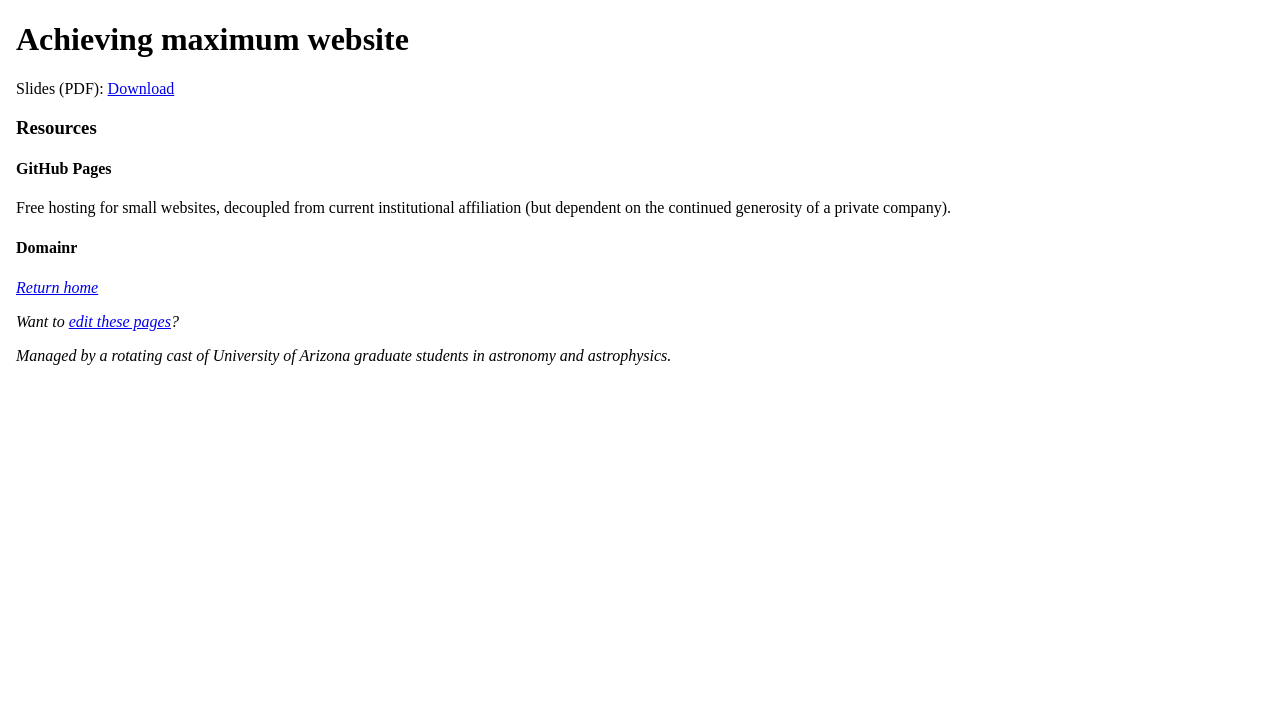
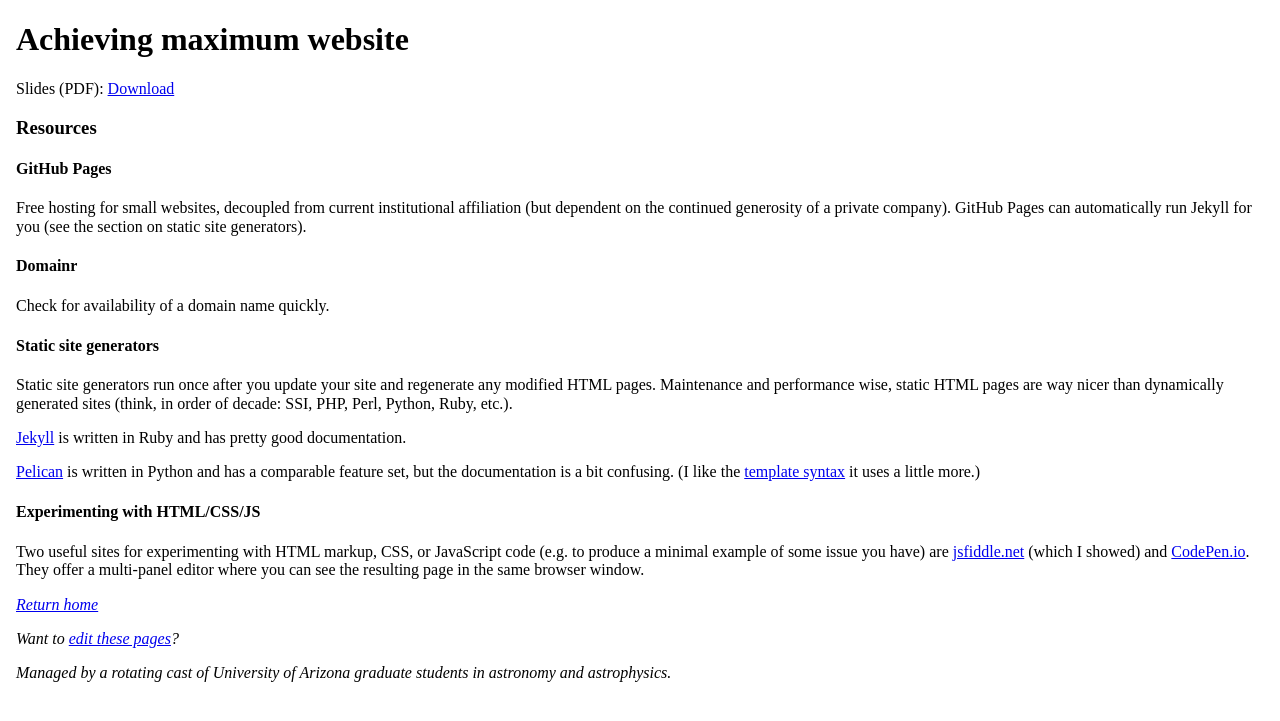
Before and after one commit to ua-astro-grads/ua-astro-grads.github.io, a Jekyll site: the page built from _posts/2017-09-13-achieving-maximum-website.md, in a window 1280 px wide. Shown: the top 721 px of the page. Built offline with Jekyll 4.4.1, drawn with Linux system fonts in a browser that asks for light colours; our own code applies the rules of GitHub Pages for plain Markdown files.

Commit message:
Update website post

```diff
--- a/_posts/2017-09-13-achieving-maximum-website.md
+++ b/_posts/2017-09-13-achieving-maximum-website.md
@@ -9,6 +9,20 @@ Slides (PDF): [Download](/downloads/2017-18/achieving-maximum-website.pdf)
 
 ####  GitHub Pages
 
-Free hosting for small websites, decoupled from current institutional affiliation (but dependent on the continued generosity of a private company).
+Free hosting for small websites, decoupled from current institutional affiliation (but dependent on the continued generosity of a private company). GitHub Pages can automatically run Jekyll for you (see the section on static site generators).
 
 #### Domainr
+
+Check for availability of a domain name quickly.
+
+#### Static site generators
+
+Static site generators run once after you update your site and regenerate any modified HTML pages. Maintenance and performance wise, static HTML pages are way nicer than dynamically generated sites (think, in order of decade: SSI, PHP, Perl, Python, Ruby, etc.).
+
+[Jekyll](http://jekyllrb.com) is written in Ruby and has pretty good documentation.
+
+[Pelican](http://getpelican.com) is written in Python and has a comparable feature set, but the documentation is a bit confusing. (I like the [template syntax](http://jinja.pocoo.org) it uses a little more.)
+
+#### Experimenting with HTML/CSS/JS
+
+Two useful sites for experimenting with HTML markup, CSS, or JavaScript code (e.g. to produce a minimal example of some issue you have) are [jsfiddle.net](http://jsfiddle.net) (which I showed) and [CodePen.io](http://codepen.io). They offer a multi-panel editor where you can see the resulting page in the same browser window.
```
